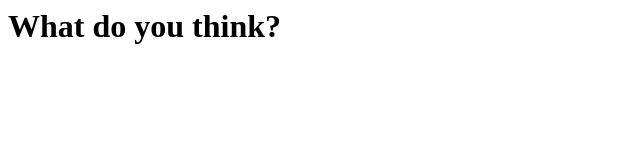
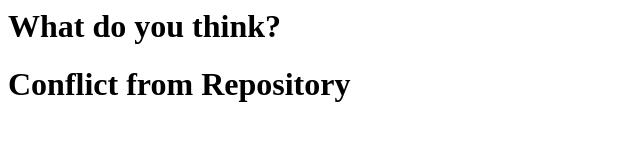
Before and after one commit to hochoi87864/self-study, a plain HTML site: page index.html in a window 1280 px wide. Shown: the whole page, without its empty margins (0-640 px from the left). Drawn offline with Linux system fonts and the light colour scheme.

Commit message:
Edit index.html on Repository

```diff
--- a/index.html
+++ b/index.html
@@ -1 +1,2 @@
 <h1>What do you think?</h1>
+<h1>Conflict from Repository</h1>
```
